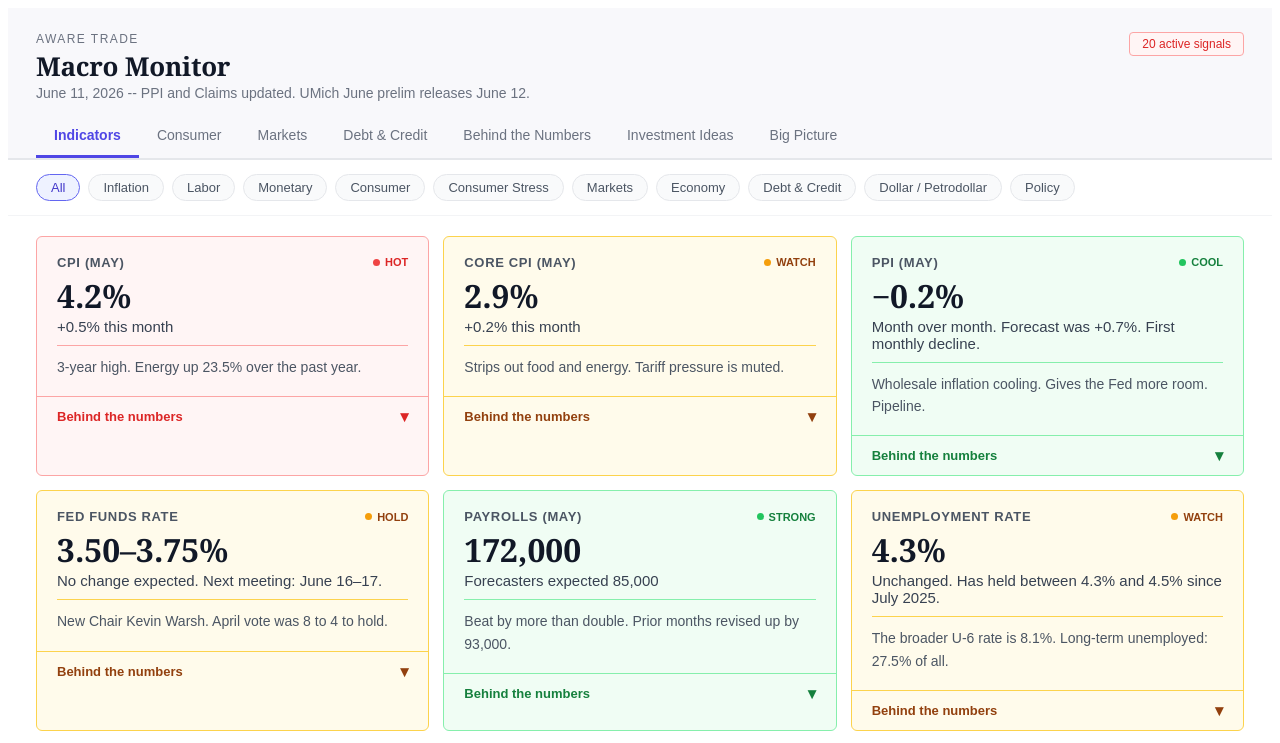
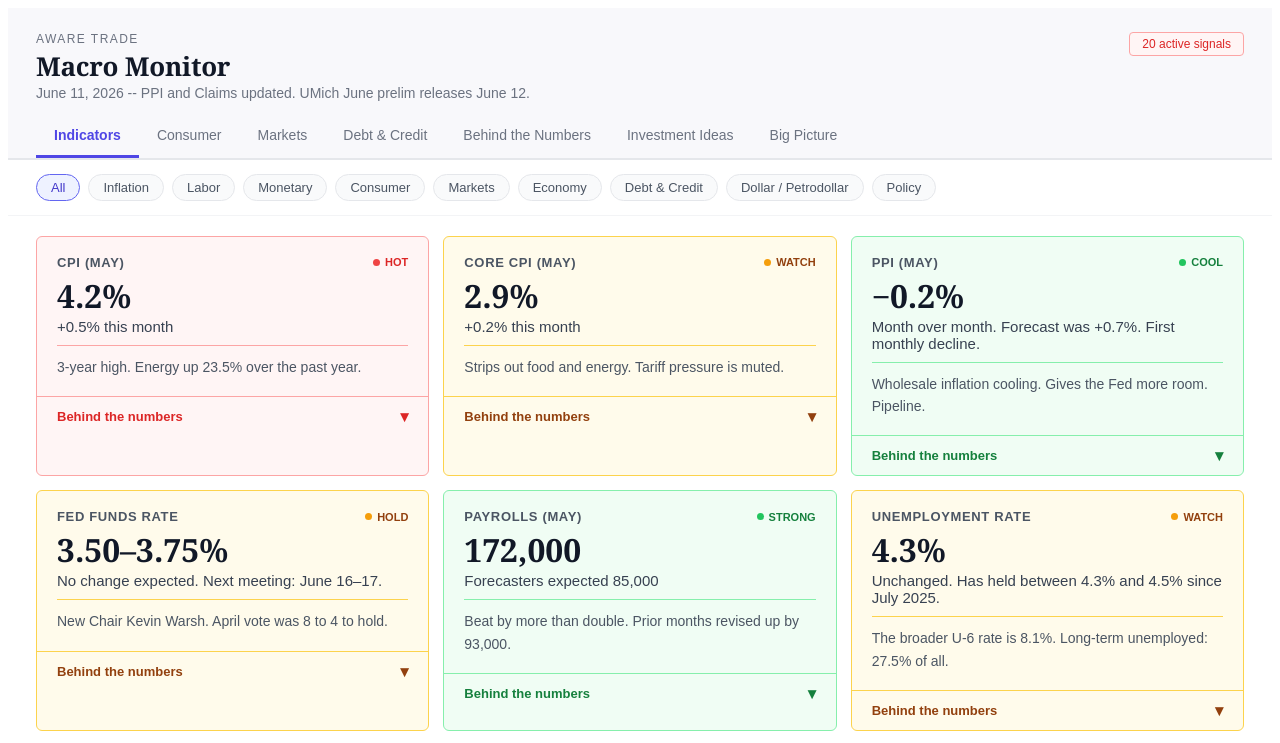
Before and after one commit to pamtulip/aware-trade-tools, a React (Vite) app: page /monitor in a window 1280 px wide. Shown: the top 743 px of the page. Built offline with nearby package versions, Linux system fonts and the light colour scheme.

Commit message:
Update MacroMonitor.jsx

```diff
--- a/src/pages/MacroMonitor.jsx
+++ b/src/pages/MacroMonitor.jsx
@@ -101,7 +101,7 @@ const data = {
       note: "Real wages are negative. Prices are rising faster than pay.",
       signal: "red",
       signalLabel: "SQUEEZE",
-      category: "labor",
+      category: "consumer",
     },
     {
       id: "jobless",
@@ -159,7 +159,7 @@ const data = {
       note: "States must cover 75% of admin costs. Some may limit or exit the.",
       signal: "red",
       signalLabel: "STRUCTURAL",
-      category: "policy",
+      category: "stress",
     },
     {
       id: "fincen",
@@ -184,7 +184,7 @@ const data = {
       note: "Headline is improving. Small bank rate is 6.4%  --  more than.",
       signal: "yellow",
       signalLabel: "ELEVATED",
-      category: "consumer",
+      category: "stress",
       behind: [
         { stat: "Big bank delinquency rate", value: "~3%", context: "Large institutions look relatively stable." },
         { stat: "Small bank delinquency rate", value: "6.4%", context: "Community banks serve lower-income and rural households." },
@@ -201,7 +201,7 @@ const data = {
       note: "Subprime auto at record highs. Car payments are the last bill.",
       signal: "red",
       signalLabel: "STRESS",
-      category: "consumer",
+      category: "stress",
       behind: [
         { stat: "Subprime auto delinquency (60+ days)", value: "6.8%", context: "The highest level on record going back to the early 1990s,." },
         { stat: "Prime auto delinquency", value: "0.42%", context: "Prime borrowers are fine. The stress is entirely." },
@@ -217,7 +217,7 @@ const data = {
       note: "FHA loans at 11.52%. Foreclosure starts rising.",
       signal: "red",
       signalLabel: "RISING",
-      category: "consumer",
+      category: "stress",
       behind: [
         { stat: "FHA loan delinquency rate", value: "11.52%", context: "FHA loans serve first-time and lower-income homebuyers." },
         { stat: "VA loan delinquency rate", value: "~6.7%", context: "About 225 basis points above conventional loans." },
@@ -233,7 +233,7 @@ const data = {
       note: "4.8% of all outstanding debt is in some stage of delinquency.",
       signal: "yellow",
       signalLabel: "WATCH",
-      category: "consumer",
+      category: "economy",
       behind: [
         { stat: "Share of debt in delinquency", value: "4.8%", context: "Nearly 1 in 20 dollars of household debt is past due." },
         { stat: "Credit card debt increase since 2021", value: "+63%", context: "$482 billion in new credit card debt in five years." },
@@ -375,7 +375,7 @@ const data = {
       note: "The household buffer is thinning. Historical average is 8.4%.",
       signal: "red",
       signalLabel: "DEPLETING",
-      category: "economy",
+      category: "consumer",
       behind: [
         { stat: "Historical average savings rate", value: "8.4%", context: "From 1959 to 2026, Americans saved an average of 8.4% of." },
         { stat: "What happened to savings", value: "Inflation absorbed them", context: "Pandemic-era savings built a buffer through 2022." },
@@ -391,7 +391,7 @@ const data = {
       note: "Nominal numbers look healthy but are inflated by high gas prices..",
       signal: "yellow",
       signalLabel: "WATCH",
-      category: "economy",
+      category: "consumer",
       behind: [
         { stat: "The nominal number is misleading", value: "Gas inflates the headline", context: "Retail sales are not adjusted for inflation. When gas." },
         { stat: "What is actually being cut", value: "Clothing, furniture, restaurants", context: "Clothing and furniture sales have dropped. Restaurant sales." },
@@ -841,7 +841,7 @@ const TAB_LABELS = { indicators: "Indicators", consumer: "Consumer", markets: "M
 const CATEGORIES = [
   { id: "all", label: "All" }, { id: "inflation", label: "Inflation" },
   { id: "labor", label: "Labor" }, { id: "monetary", label: "Monetary" },
-  { id: "consumer", label: "Consumer" }, { id: "stress", label: "Consumer Stress" },
+  { id: "consumer", label: "Consumer" },
   { id: "markets", label: "Markets" }, { id: "economy", label: "Economy" },
   { id: "debt", label: "Debt & Credit" }, { id: "dollar", label: "Dollar / Petrodollar" },
   { id: "policy", label: "Policy" },
```
